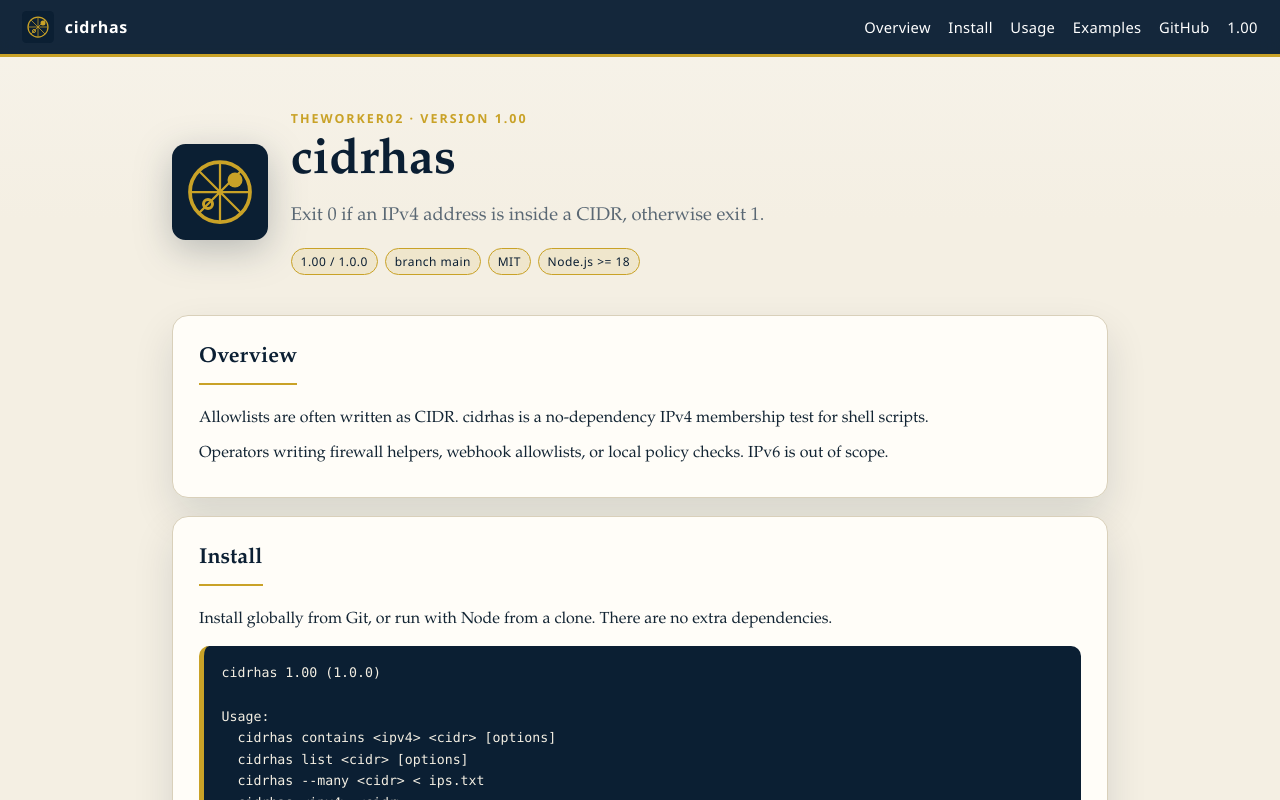
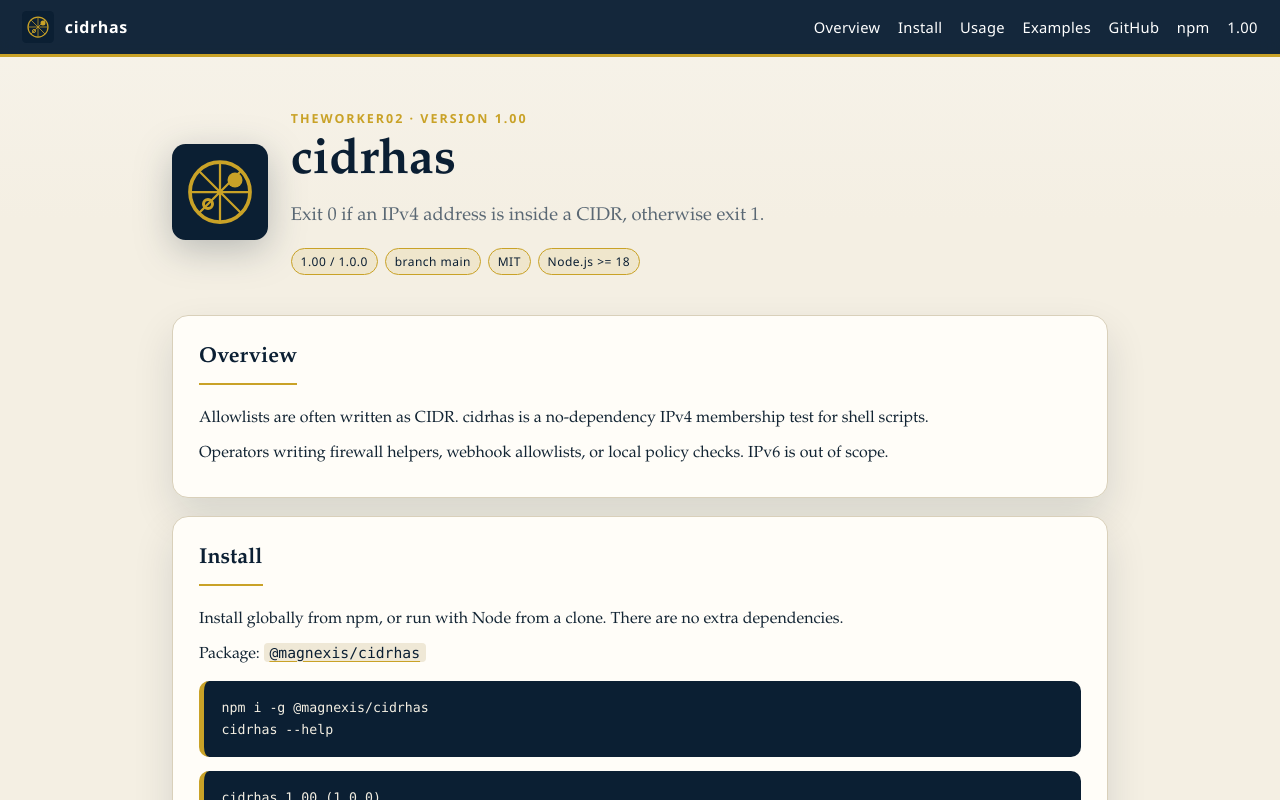
Before and after one commit to theworker02/cidrhas, a website: page docs/index.html in a window 1280 px wide. Shown: the top 800 px of the page. Drawn offline with Linux system fonts and the light colour scheme.

Commit message:
docs: link npm package

```diff
--- a/docs/index.html
+++ b/docs/index.html
@@ -15,6 +15,7 @@
       <a href="usage.html">Usage</a>
       <a href="index.html#examples">Examples</a>
       <a href="https://github.com/theworker02/cidrhas">GitHub</a>
+      <a href="https://www.npmjs.com/package/%40magnexis/cidrhas">npm</a>
       <a href="https://github.com/theworker02/cidrhas/releases/tag/v1.0.0">1.00</a>
     </div>
   </nav>
@@ -41,7 +42,10 @@
     </section>
     <section id="install">
       <h2>Install</h2>
-      <p>Install globally from Git, or run with Node from a clone. There are no extra dependencies.</p>
+      <p>Install globally from npm, or run with Node from a clone. There are no extra dependencies.</p>
+      <p>Package: <a href="https://www.npmjs.com/package/%40magnexis/cidrhas"><code>@magnexis/cidrhas</code></a></p>
+      <pre><code>npm i -g @magnexis/cidrhas
+cidrhas --help</code></pre>
       <pre><code>cidrhas 1.00 (1.0.0)
 
 Usage:
@@ -115,6 +119,7 @@ Examples:
   <footer class="sans">
     MIT © 2026 theworker02 · version <strong>1.00</strong> (<code>1.0.0</code>) ·
     navy <code>#0B1F33</code> · gold <code>#C9A227</code> ·
+    <a href="https://www.npmjs.com/package/%40magnexis/cidrhas">npm</a> ·
     <a href="https://github.com/theworker02/cidrhas">GitHub</a> ·
     <a href="https://thanks.dev/u/gh/theworker02">thanks.dev</a>
   </footer>
```
Also changed, not shown: README.md.
